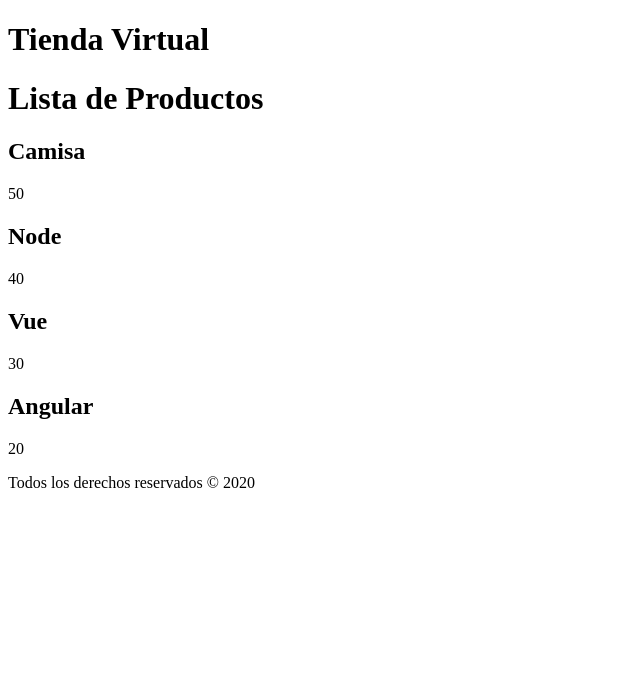
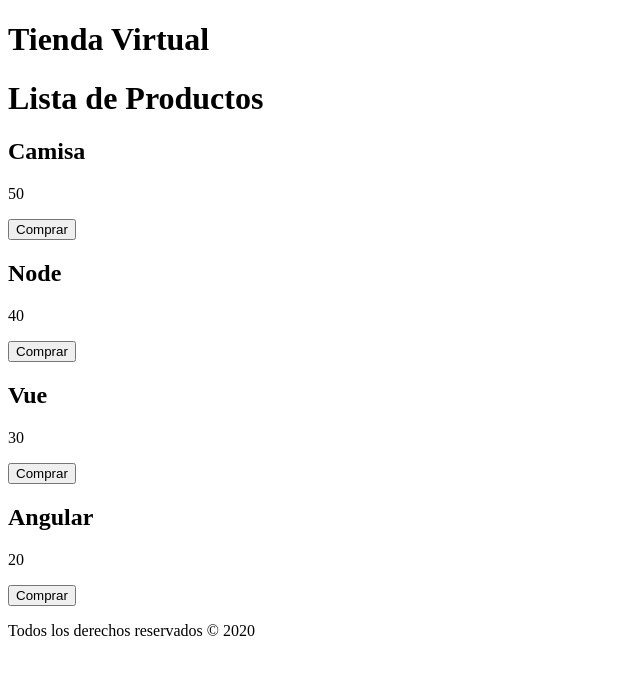
Before and after one commit to johandavidcm/Basicos-React, a React (Create React App) app: page / in a window 1280 px wide. Shown: the top 674 px of the page, without its empty margins (0-640 px from the left). Built offline with nearby package versions, Linux system fonts and the light colour scheme.

Commit message:
Actualizar State

```diff
--- a/src/App.js
+++ b/src/App.js
@@ -13,19 +13,24 @@
     { id: 4, nombre: 'Angular', precio: 20 },
   ]);
 
+  const[ carrito, agregarProducto ] = useState([]);
+
   //Obtener fecha
   const fecha = new Date().getFullYear();
 
   return (
     <Fragment>
       <Header
-        titulo="Tienda Virtual"
+        titulo = "Tienda Virtual"
       />
       <h1>Lista de Productos</h1>
       {productos.map(producto=>(
         <Producto
-          key={ producto.id }
-          producto={ producto }
+          key = { producto.id }
+          producto = { producto }
+          carrito = { carrito }
+          productos = { productos }
+          agregarProducto = { agregarProducto }
         />
       ))}
       <Footer
--- a/src/components/Producto.js
+++ b/src/components/Producto.js
@@ -1,10 +1,24 @@
 import React from 'react';
 
-const Producto = ({producto}) => {
+const Producto = ({ producto, carrito, agregarProducto, productos }) => {
+
+    //Agregar producto al carrito
+    const seleccionarProducto = (id) => {
+        const producto = productos.filter(producto => producto.id === id)[0];
+        agregarProducto([
+            ...carrito,
+            producto
+        ]);
+    }
+
     return (
         <div>
             <h2>{ producto.nombre }</h2>
             <p> { producto.precio } </p>
+            <button
+                type="button"
+                onClick={ () => seleccionarProducto(producto.id)}
+            >Comprar</button>
         </div>
     );
 }
```
